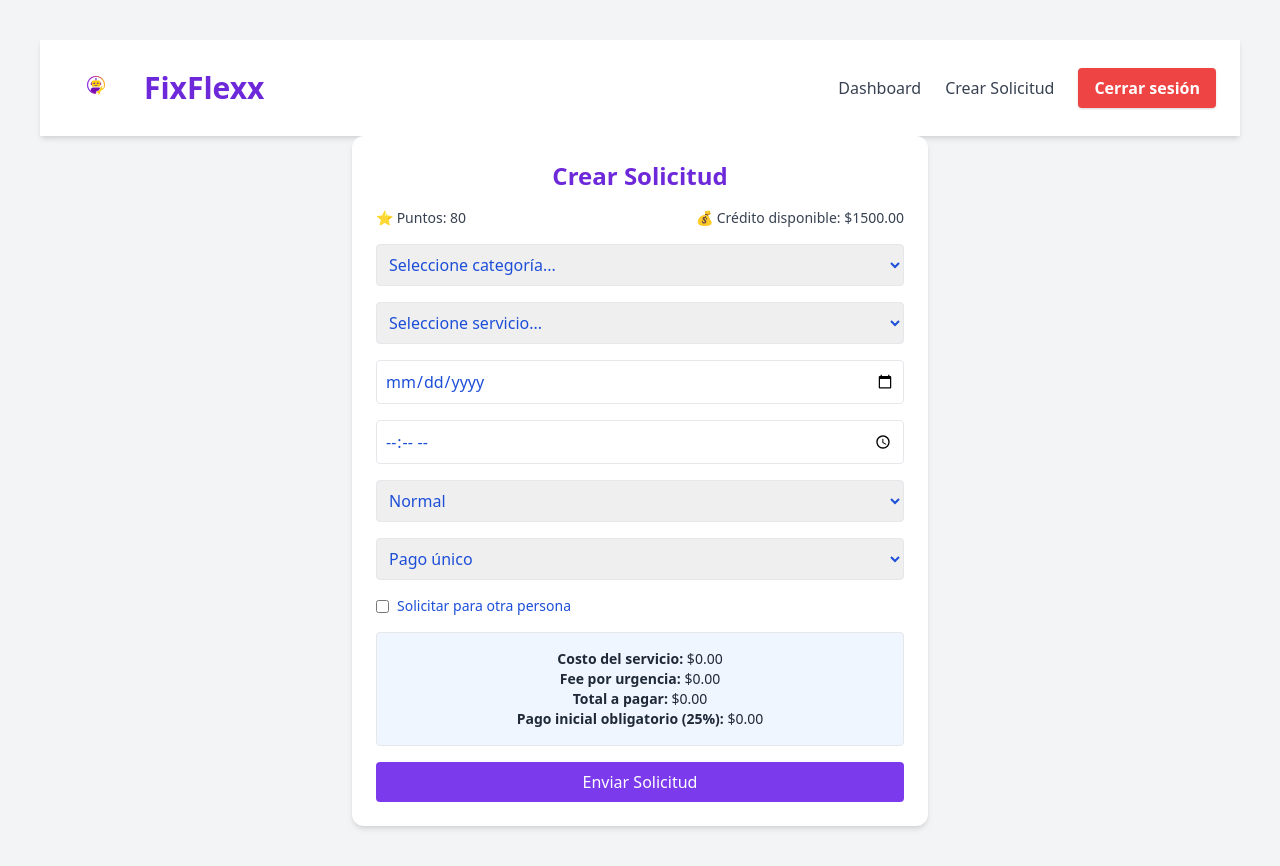
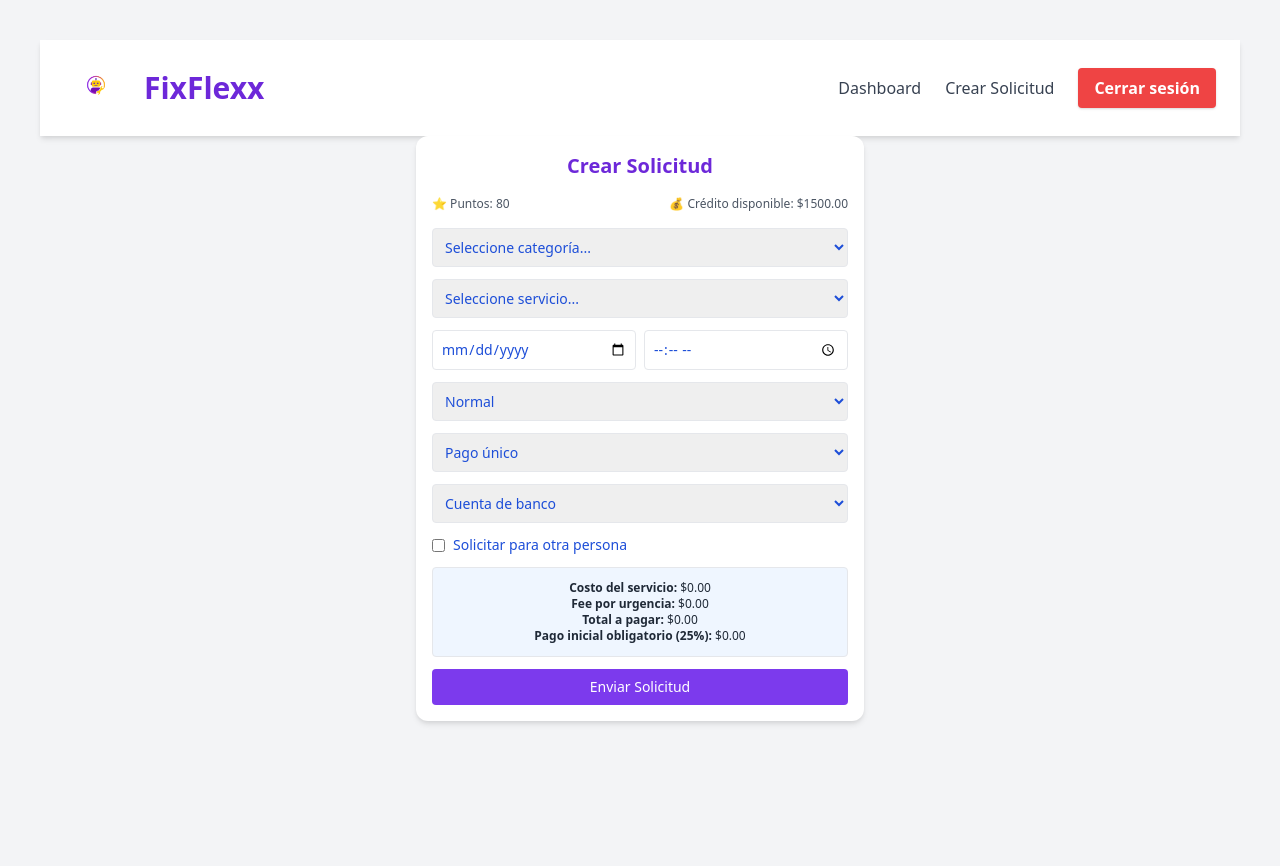
Before and after one commit to Angel6115/fixflexx, a React (Vite) app: page /crear-solicitud in a window 1280 px wide. After the commit the page ends 800 px from the top, so only its background shows below. Built offline with nearby package versions, Linux system fonts and the light colour scheme.

Commit message:
Deploy final listo para Vercel

```diff
--- a/src/componentes/paginas/CrearSolicitud.jsx
+++ b/src/componentes/paginas/CrearSolicitud.jsx
@@ -9,9 +9,11 @@
   const [urgencia, setUrgencia] = useState('Normal');
   const [planPago, setPlanPago] = useState('Pago único');
   const [paraOtro, setParaOtro] = useState(false);
-  const [clienteId, setClienteId] = useState(null);
+  const [emailOtro, setEmailOtro] = useState('');
+  const [metodoPago, setMetodoPago] = useState('Cuenta de banco');
   const [creditos, setCreditos] = useState(1500);
   const [puntos, setPuntos] = useState(80);
+  const [clienteId, setClienteId] = useState(null);
 
   const serviciosDisponibles = {
     'Plomería': [
@@ -48,9 +50,7 @@
   useEffect(() => {
     const fetchUser = async () => {
       const { data: { user } } = await supabase.auth.getUser();
-      if (user) {
-        setClienteId(user.id);
-      }
+      if (user) setClienteId(user.id);
     };
     fetchUser();
   }, []);
@@ -62,19 +62,19 @@
 
   const calcularCostos = () => {
     const base = getPrecioServicio();
-    const incremento = base * (urgenciaMultiplicadores[urgencia] || 0);
-    const total = base + incremento;
-    const pagoInicial = total * 0.25;
-    const cuotas = planesPago[planPago] - 1;
-    const valorCuota = cuotas > 0 ? (total - pagoInicial) / cuotas : 0;
-    return { base, incremento, total, pagoInicial, cuotas, valorCuota };
+    const incremento = urgenciaMultiplicadores[urgencia] || 0;
+    const total = base + (base * incremento);
+    const inicial = total * 0.25;
+    const cuotas = planPago !== 'Pago único' ? planesPago[planPago] - 1 : 0;
+    const cuota = cuotas > 0 ? (total - inicial) / cuotas : 0;
+    return { base, incremento: base * incremento, total, inicial, cuotas, cuota };
   };
 
-  const { base, incremento, total, pagoInicial, cuotas, valorCuota } = calcularCostos();
+  const { base, incremento, total, inicial, cuotas, cuota } = calcularCostos();
 
   const enviarSolicitud = async () => {
     if (!clienteId || !categoria || !servicio || !fecha || !hora) {
-      alert('Por favor, completa todos los campos.');
+      alert('Por favor completa todos los campos.');
       return;
     }
 
@@ -88,80 +88,95 @@
         urgencia,
         plan_pago: planPago,
         costo_total: total,
-        pago_inicial: pagoInicial,
+        pago_inicial: inicial,
         estado: 'pendiente',
-        para_otro: paraOtro
+        para_otro: paraOtro,
+        created_at: new Date().toISOString(),
+        metodo_pago: metodoPago,
+        email_otro: paraOtro ? emailOtro : null
       }
     ]);
 
     if (error) {
-      console.error('Error al enviar solicitud:', error.message);
+      console.error('Error al enviar solicitud:', error);
       alert('Hubo un problema al enviar la solicitud');
     } else {
+      setCreditos(creditos - inicial);
       alert('Solicitud enviada exitosamente 🎉');
     }
   };
 
   return (
-    <div className="max-w-xl mx-auto p-6 bg-white rounded-xl shadow-md">
-      <h2 className="text-2xl font-bold text-center text-purple-700 mb-4">Crear Solicitud</h2>
-
-      <div className="text-sm text-gray-700 mb-4 flex justify-between">
+    <div className="max-w-md mx-auto p-4 bg-white rounded-xl shadow-md text-sm">
+      <h1 className="text-center text-xl font-bold text-purple-700 mb-4">Crear Solicitud</h1>
+      <div className="text-xs text-gray-600 mb-4 flex justify-between">
         <span>⭐ Puntos: {puntos}</span>
         <span>💰 Crédito disponible: ${creditos.toFixed(2)}</span>
       </div>
 
-      <div className="space-y-4">
+      <div className="space-y-3">
         <select value={categoria} onChange={(e) => setCategoria(e.target.value)} className="w-full p-2 border rounded">
           <option value="">Seleccione categoría...</option>
           {Object.keys(serviciosDisponibles).map(cat => (
-            <option key={cat} value={cat}>{cat}</option>
+            <option key={cat}>{cat}</option>
           ))}
         </select>
 
         <select value={servicio} onChange={(e) => setServicio(e.target.value)} className="w-full p-2 border rounded">
           <option value="">Seleccione servicio...</option>
           {(serviciosDisponibles[categoria] || []).map(s => (
-            <option key={s.nombre} value={s.nombre}>
-              {s.nombre} - ${s.precio}
-            </option>
+            <option key={s.nombre}>{s.nombre} - ${s.precio}</option>
           ))}
         </select>
 
-        <input type="date" value={fecha} onChange={(e) => setFecha(e.target.value)} className="w-full p-2 border rounded" />
-        <input type="time" value={hora} onChange={(e) => setHora(e.target.value)} className="w-full p-2 border rounded" />
+        <div className="flex gap-2">
+          <input type="date" value={fecha} onChange={(e) => setFecha(e.target.value)} className="w-1/2 p-2 border rounded" />
+          <input type="time" value={hora} onChange={(e) => setHora(e.target.value)} className="w-1/2 p-2 border rounded" />
+        </div>
 
         <select value={urgencia} onChange={(e) => setUrgencia(e.target.value)} className="w-full p-2 border rounded">
           {Object.keys(urgenciaMultiplicadores).map(u => (
-            <option key={u} value={u}>{u}</option>
+            <option key={u}>{u}</option>
           ))}
         </select>
 
         <select value={planPago} onChange={(e) => setPlanPago(e.target.value)} className="w-full p-2 border rounded">
           {Object.keys(planesPago).map(p => (
-            <option key={p} value={p}>{p}</option>
+            <option key={p}>{p}</option>
           ))}
         </select>
 
-        <label className="flex items-center text-sm gap-2">
+        <select value={metodoPago} onChange={(e) => setMetodoPago(e.target.value)} className="w-full p-2 border rounded">
+          <option>Cuenta de banco</option>
+          <option>Tarjeta de débito</option>
+        </select>
+
+        <label className="flex items-center space-x-2">
           <input type="checkbox" checked={paraOtro} onChange={() => setParaOtro(!paraOtro)} />
-          Solicitar para otra persona
+          <span>Solicitar para otra persona</span>
         </label>
 
-        <div className="bg-blue-50 p-4 rounded text-sm text-gray-800 border">
+        {paraOtro && (
+          <input
+            type="email"
+            value={emailOtro}
+            onChange={(e) => setEmailOtro(e.target.value)}
+            placeholder="Correo de la otra persona"
+            className="w-full p-2 border rounded"
+          />
+        )}
+
+        <div className="bg-blue-50 border rounded p-3 text-xs text-gray-800">
           <p><strong>Costo del servicio:</strong> ${base.toFixed(2)}</p>
           <p><strong>Fee por urgencia:</strong> ${incremento.toFixed(2)}</p>
           <p><strong>Total a pagar:</strong> ${total.toFixed(2)}</p>
-          <p><strong>Pago inicial obligatorio (25%):</strong> ${pagoInicial.toFixed(2)}</p>
+          <p><strong>Pago inicial obligatorio (25%):</strong> ${inicial.toFixed(2)}</p>
           {cuotas > 0 && (
-            <p><strong>Cuotas:</strong> {cuotas} pagos de ${valorCuota.toFixed(2)}</p>
+            <p><strong>Cuotas:</strong> {cuotas} pagos de ${cuota.toFixed(2)}</p>
           )}
         </div>
 
-        <button
-          onClick={enviarSolicitud}
-          className="w-full bg-purple-600 hover:bg-purple-700 text-white py-2 rounded"
-        >
+        <button onClick={enviarSolicitud} className="w-full bg-purple-600 hover:bg-purple-700 text-white py-2 rounded">
           Enviar Solicitud
         </button>
       </div>
```
